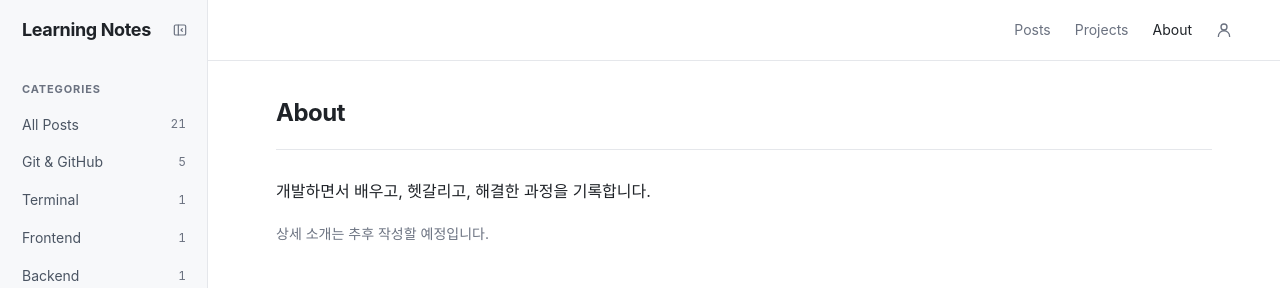
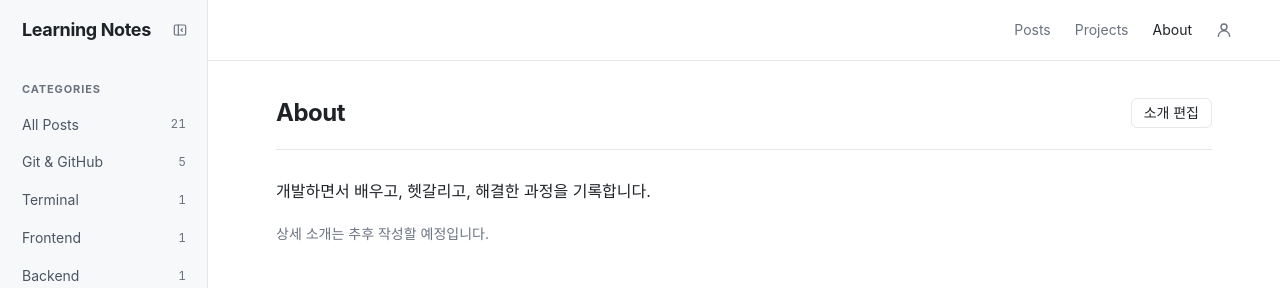
Before and after one commit to eunjung01230/my-blog, a Jekyll site: the page built from about.md, in a window 1280 px wide. Shown: the top 288 px of the page. Built offline with Jekyll 4.4.1, drawn with Linux system fonts in a browser that asks for light colours.

Commit message:
feat: add page header actions for posts, projects and about
Co-Authored-By: Claude Opus 5.5 (1M context) <noreply@anthropic.com>

```diff
--- a/about.md
+++ b/about.md
@@ -6,9 +6,18 @@ permalink: /about/
 
 <div class="page-center">
 
-<section class="page-head">
+{%- comment -%}
+  소개 편집: 이 페이지의 원본 파일(page.path = about.md)을 GitHub 편집 화면으로 연다.
+{%- endcomment -%}
+<section class="page-head page-head-with-action">
 
-  <h1 class="page-title">About</h1>
+  <div class="page-head-text">
+    <h1 class="page-title">About</h1>
+  </div>
+
+  <a class="page-action"
+     href="https://github.com/{{ site.write.repo }}/edit/{{ site.write.branch | default: 'main' }}/{{ page.path }}"
+     target="_blank" rel="noopener">소개 편집</a>
 
 </section>
 
--- a/assets/css/custom.css
+++ b/assets/css/custom.css
@@ -873,6 +873,61 @@ h1, h2, h3, h4 {
   margin: 6px 0 0;
   font-size: 14px;
   color: var(--muted);
+}
+
+/* 제목 오른쪽 관리 버튼 (Posts·Projects·About).
+   버튼은 제목과 같은 줄(1행 오른쪽)에만 두고, 보조 문구는 2행 전체 폭을 쓴다.
+   → 좁은 화면에서도 문구가 버튼 때문에 줄바꿈되거나 버튼이 아래로 밀리지 않아 구분선 위치가 그대로다. */
+.page-head-with-action {
+  display: grid;
+  grid-template-columns: minmax(0, 1fr) auto;
+  column-gap: 16px;
+  align-items: start;
+}
+
+.page-head-text {
+  display: contents;
+}
+
+.page-head-with-action .page-title {
+  grid-column: 1;
+  grid-row: 1;
+  min-width: 0;
+}
+
+.page-head-with-action .page-meta {
+  grid-column: 1 / -1;
+  grid-row: 2;
+}
+
+.page-action {
+  grid-column: 2;
+  grid-row: 1;
+  align-self: center;
+  /* 버튼이 제목 줄보다 높아 행 높이를 키우지 않도록 레이아웃상 높이만 줄인다. (보이는 크기는 그대로) */
+  margin: -4px 0;
+  padding: 5px 12px;
+  background: var(--bg);
+  border: 1px solid var(--border);
+  border-radius: var(--radius);
+  color: var(--text);
+  font-size: 14px;
+  font-weight: 500;
+  line-height: 18px;
+  white-space: nowrap;
+  transition: border-color 0.15s, background-color 0.15s, color 0.15s;
+}
+
+.page-action:hover {
+  background: var(--accent-soft);
+  border-color: #c9d8ea;
+  color: var(--accent);
+  text-decoration: none;
+}
+
+.page-action:focus-visible {
+  outline: 2px solid var(--accent);
+  outline-offset: 2px;
 }
 
 .post-list {
```
Also changed, not shown: posts.md (+6 -3 lines), projects.md (+6 -3 lines).
